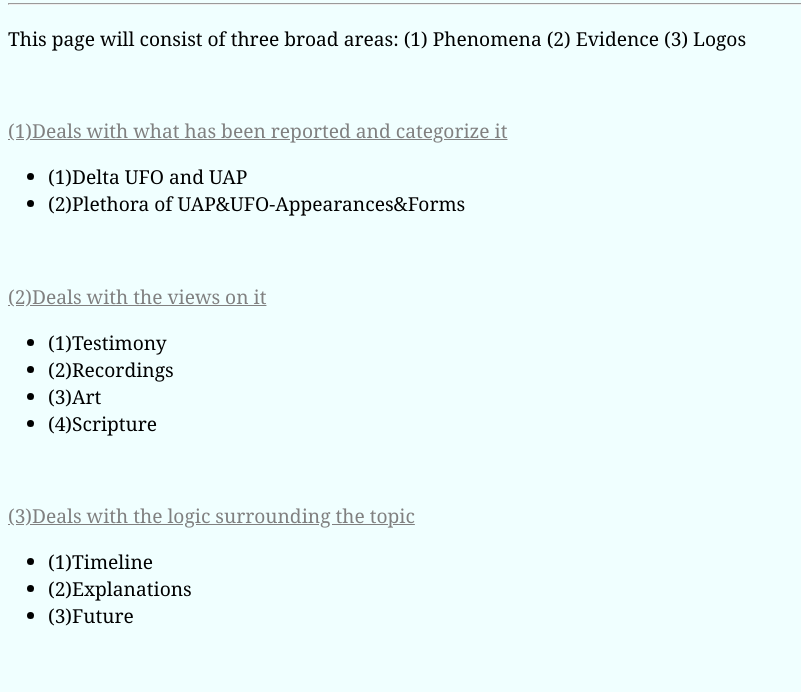
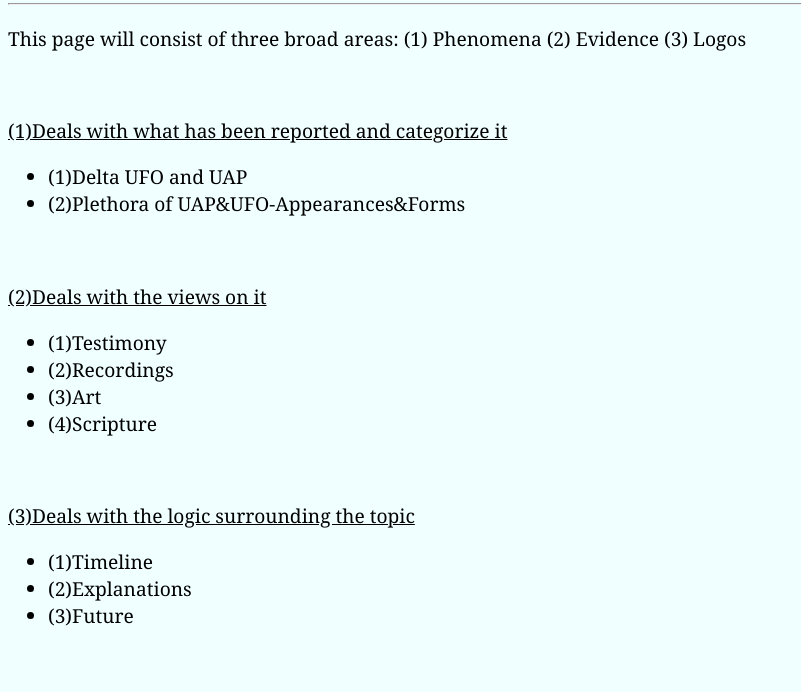
Before and after one commit to CMS2023/Ufology, a plain HTML site: page index.html in a window 1280 px wide. Shown: the part 100-792 px from the top of the page, without its empty margins (0-801 px from the left). Drawn offline with Linux system fonts and the light colour scheme.

Commit message:
Update style.css

```diff
--- a/style.css
+++ b/style.css
@@ -4,6 +4,5 @@ body {
     background-color: azure;
 }
 p.underline {
-    color: grey;
     text-decoration: underline;
 }
```
